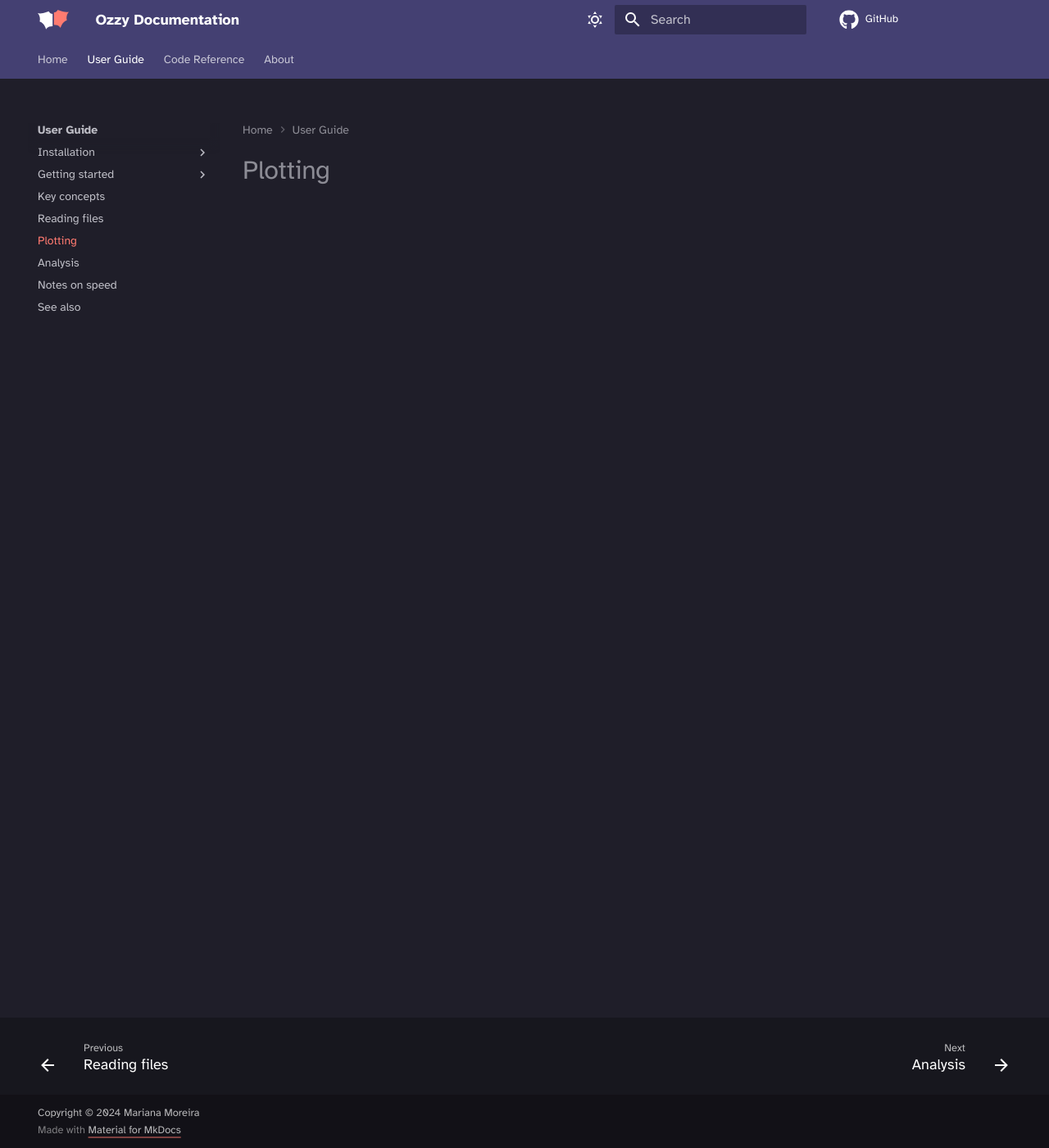
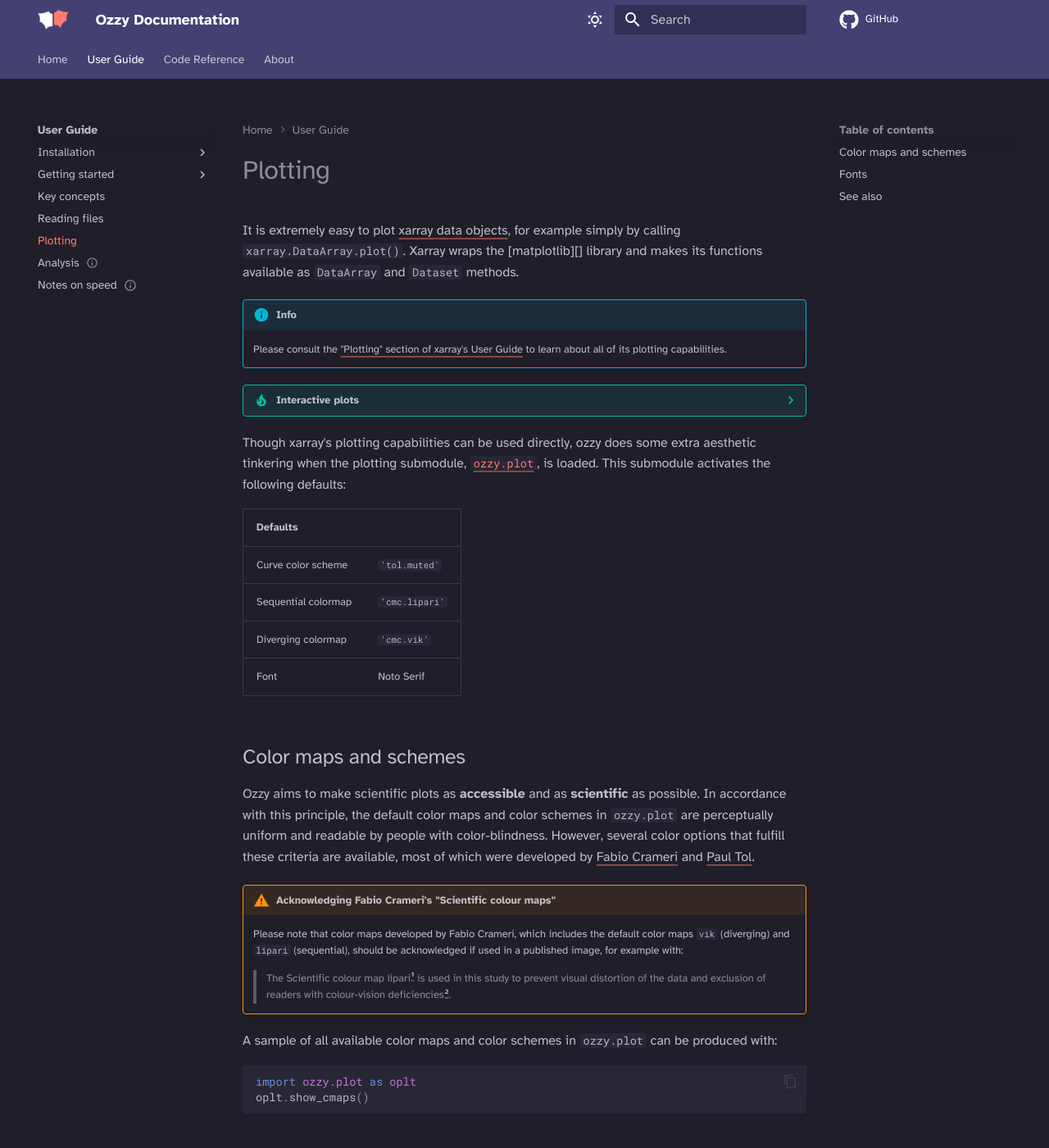
Before and after one commit to mtrocadomoreira/ozzy, an MkDocs documentation site: the page built from docs/docs/user-guide/plotting.md, in a window 1280 px wide and 1400 px high. Shown: the whole window at 82% size. Built offline with MkDocs 1.6.1 and Material for MkDocs 9.7.7, drawn with Linux system fonts in a browser that asks for light colours; comment, search, counter and statistics services are not loaded; some of the changed text lies outside the part shown.

Commit message:
docs: write plotting section

````diff
--- a/docs/docs/user-guide/plotting.md
+++ b/docs/docs/user-guide/plotting.md
@@ -1,3 +1,79 @@
+# Plotting
+
+It is extremely easy to plot [xarray data objects](key-concepts.md#data-objects), for example simply by calling `xarray.DataArray.plot()`. Xarray wraps the [matplotlib][] library and makes its functions available as `DataArray` and `Dataset` methods.
+
+!!! info
+
+    Please consult the ["Plotting" section of xarray's User Guide](https://docs.xarray.dev/en/latest/user-guide/plotting.html) to learn about all of its plotting capabilities.
+
+??? tip "Interactive plots"
+
+    It is also very easy to produce [interactive plots of xarray data objects with hvPlot](https://hvplot.holoviz.org/user_guide/Gridded_Data.html).
+
+Though xarray's plotting capabilities can be used directly, ozzy does some extra aesthetic tinkering when the plotting submodule, [`ozzy.plot`](../reference/plot.md), is loaded. This submodule activates the following defaults:
+
+| Defaults | |
+|------|----|
+| Curve color scheme | `'tol.muted'`  |
+| Sequential colormap |  `'cmc.lipari'`  |
+| Diverging colormap |  `'cmc.vik'`   |
+| Font |  Noto Serif  |
+
+
+## Color maps and schemes
+
+Ozzy aims to make scientific plots as **accessible** and as **scientific** as possible. In accordance with this principle, the default color maps and color schemes in `ozzy.plot` are perceptually uniform and readable by people with color-blindness. However, several color options that fulfill these criteria are available, most of which were developed by [Fabio Crameri](https://www.fabiocrameri.ch/colourmaps/) and [Paul Tol](https://personal.sron.nl/~pault/).
+
+!!! warning "Acknowledging Fabio Crameri's "Scientific colour maps""
+
+    Please note that color maps developed by Fabio Crameri, which includes the default color maps `vik` (diverging) and `lipari` (sequential), should be acknowledged if used in a published image, for example with:
+
+    > The Scientific colour map lipari[^1] is used in this study to prevent visual distortion of the data and exclusion of readers with colour-vision deficiencies[^2].
+
+[^1]: F. Crameri, "Scientific colour maps". Zenodo, Oct. 05, 2023. [doi: 10.5281/zenodo.8409685](http://doi.org/10.5281/zenodo.8409685).
+
+[^2]: F. Crameri, G.E. Shephard, and P.J. Heron, "The misuse of colour in science communication". Nat. Commun. **11**, 5444 (2020). [doi: 10.1038/s41467-020-19160-7](https://doi.org/10.1038/s41467-020-19160-7).
+
+
+A sample of all available color maps and color schemes in `ozzy.plot` can be produced with:
+
+```python
+import ozzy.plot as oplt
+oplt.show_cmaps()
+```
+
+## Fonts
+
+Ozzy's plotting submodule also bundles a few different open-source fonts:
+
+* [Crimson Pro](https://fonts.google.com/specimen/Crimson+Pro)
+* [Maitree](https://fonts.google.com/specimen/Maitree?query=maitree)
+* [Noto Serif](https://fonts.google.com/noto/specimen/Noto+Serif?query=noto+serif)
+* [Roboto Serif](https://fonts.google.com/specimen/Roboto+Serif?query=roboto+serif)
+* [Source Serif 4](https://fonts.google.com/specimen/Source+Serif+4?query=source+serif)
+* [STIX Two Text](https://fonts.google.com/specimen/STIX+Two+Text?query=stix+two+text)
+
+Alternatively, LaTeX font can be used for all text and labels with:
+
+```python
+import ozzy.plot as oplt
+import matplotlib.pyplot as plt
+plt.rcParams["text.usetex"] = True
+```
+
+To see all available fonts on the system, use:
+
+```python
+import ozzy.plot as oplt
+oplt.show_fonts(samples=True)
+```
+
+## See also
+
+* The [seaborn](https://seaborn.pydata.org/index.html) library (used by ozzy to [set the figure context](https://seaborn.pydata.org/generated/seaborn.set_context.html))
+* [matplotlib][matplotlib]
+
+
 
 <!-- import ozzy.plot as oplt
 
--- a/docs/mkdocs.yml
+++ b/docs/mkdocs.yml
@@ -191,7 +191,6 @@ nav:
     - Plotting: user-guide/plotting.md
     - Analysis: user-guide/analysis.md
     - Notes on speed: user-guide/speed.md
-    - See also: user-guide/see-also.md
   - Code Reference:
     - reference/index.md
     - ozzy: reference/core.md
````
Also changed, not shown: other parts of docs/docs/user-guide/plotting.md (+0 -4 lines), docs/docs/index.md (+1 -1 lines), docs/docs/reference/plot.md (+28 -0 lines), docs/docs/user-guide/analysis.md (+4 -0 lines), docs/docs/user-guide/see-also.md (deleted, +0 -6 lines), docs/docs/user-guide/speed.md (+4 -0 lines), 1 other file.
